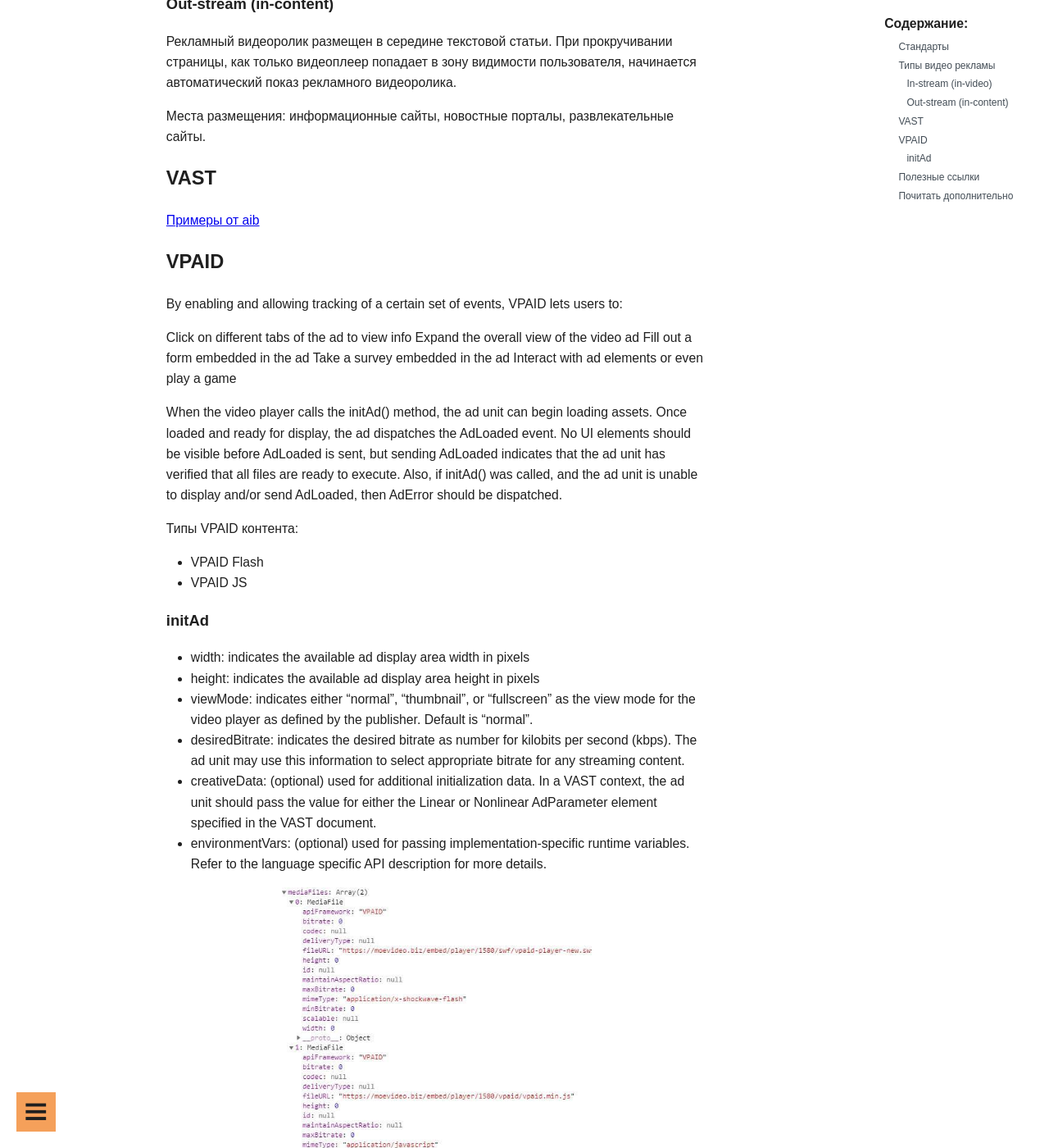
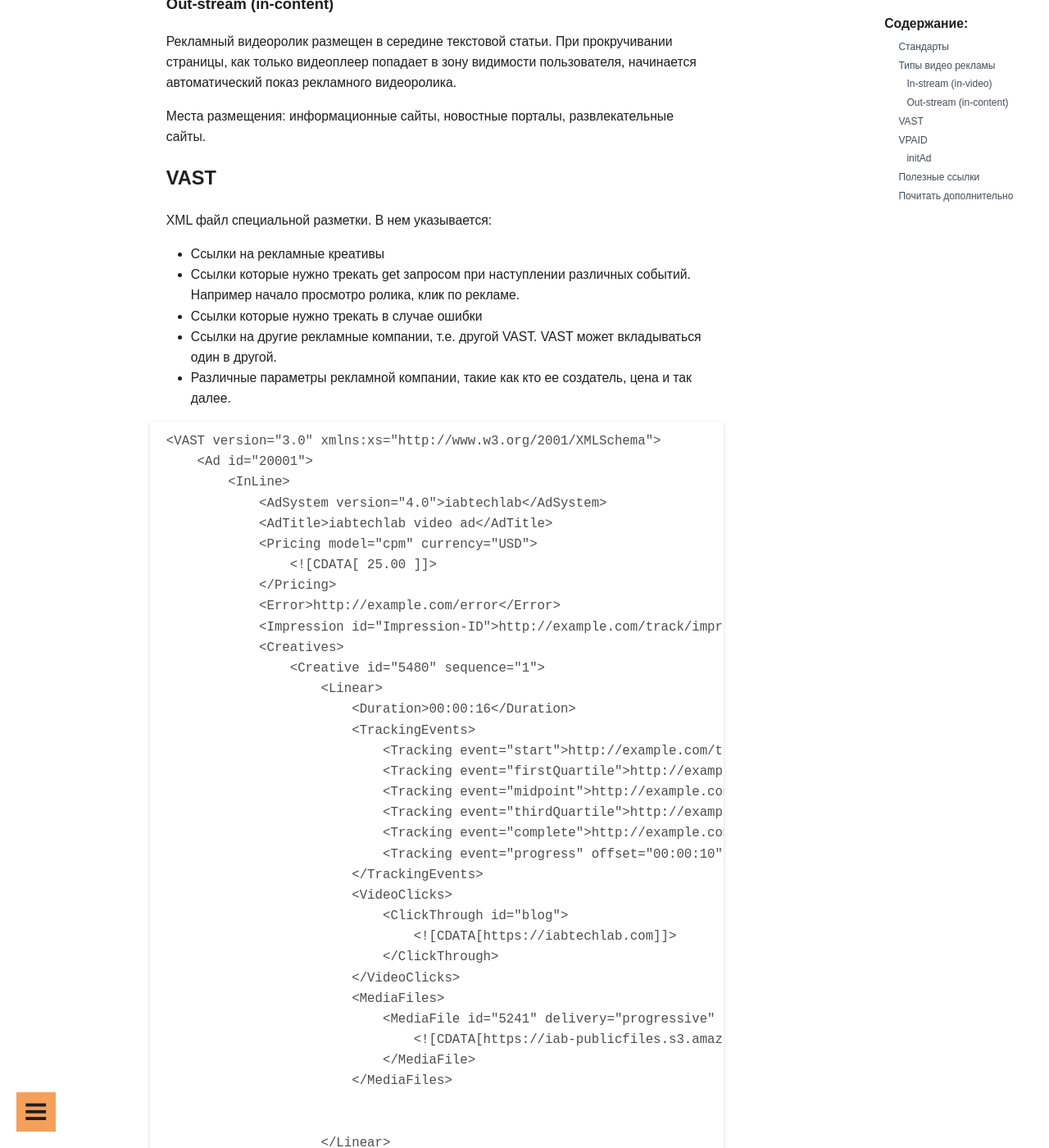
Before and after one commit to guest363/blog, a Jekyll site: the page built from _posts/web/2020-05-24-internet-video-ads-vast-and-vpaid.md, in a window 1280 px wide and 1400 px high, scrolled down 533 px. Shown: the whole window at 82% size. Built offline with Jekyll 4.4.1, drawn with Linux system fonts in a browser that asks for light colours; some of the changed text lies outside the part shown.

Commit message:
add habits

````diff
--- a/_posts/web/2020-05-24-internet-video-ads-vast-and-vpaid.md
+++ b/_posts/web/2020-05-24-internet-video-ads-vast-and-vpaid.md
@@ -27,24 +27,67 @@ tag: Web
 
 ## VAST
 
+XML файл специальной разметки. В нем указывается:
+- Ссылки на рекламные креативы
+- Ссылки которые нужно трекать get запросом при наступлении различных событий. Например начало просмотро ролика, клик по рекламе.
+- Ссылки которые нужно трекать в случае ошибки
+- Ссылки на другие рекламные компании, т.е. другой VAST. VAST может вкладываться один в другой.
+- Различные параметры рекламной компании, такие как кто ее создатель, цена и так далее.
+
+```XML
+<VAST version="3.0" xmlns:xs="http://www.w3.org/2001/XMLSchema">
+    <Ad id="20001">
+        <InLine>
+            <AdSystem version="4.0">iabtechlab</AdSystem>
+            <AdTitle>iabtechlab video ad</AdTitle>
+            <Pricing model="cpm" currency="USD">
+                <![CDATA[ 25.00 ]]>
+            </Pricing>
+            <Error>http://example.com/error</Error>
+            <Impression id="Impression-ID">http://example.com/track/impression</Impression>
+            <Creatives>
+                <Creative id="5480" sequence="1">
+                    <Linear>
+                        <Duration>00:00:16</Duration>
+                        <TrackingEvents>
+                            <Tracking event="start">http://example.com/tracking/start</Tracking>
+                            <Tracking event="firstQuartile">http://example.com/tracking/firstQuartile</Tracking>
+                            <Tracking event="midpoint">http://example.com/tracking/midpoint</Tracking>
+                            <Tracking event="thirdQuartile">http://example.com/tracking/thirdQuartile</Tracking>
+                            <Tracking event="complete">http://example.com/tracking/complete</Tracking>
+                            <Tracking event="progress" offset="00:00:10">http://example.com/tracking/progress-10</Tracking>
+                        </TrackingEvents>
+                        <VideoClicks>
+                            <ClickThrough id="blog">
+                                <![CDATA[https://iabtechlab.com]]>
+                            </ClickThrough>
+                        </VideoClicks>
+                        <MediaFiles>
+                            <MediaFile id="5241" delivery="progressive" type="video/mp4" bitrate="500" width="400" height="300" minBitrate="360" maxBitrate="1080" scalable="1" maintainAspectRatio="1" codec="0" apiFramework="VAST">
+                                <![CDATA[https://iab-publicfiles.s3.amazonaws.com/vast/VAST-4.0-Short-Intro.mp4]]>
+                            </MediaFile>
+                        </MediaFiles>
+
+
+                    </Linear>
+                </Creative>
+            </Creatives>
+            <Extensions>
+                <Extension type="iab-Count">
+                    <total_available>
+                        <![CDATA[ 2 ]]>
+                    </total_available>
+                </Extension>
+            </Extensions>
+        </InLine>
+    </Ad>
+</VAST>
+```
+
 [Примеры от aib](https://github.com/InteractiveAdvertisingBureau/VAST_Samples/tree/master/VAST%203.0%20Samples)
 
 ## VPAID
-By enabling and allowing tracking of a certain set of events, VPAID lets users to:
-
-Click on different tabs of the ad to view info
-Expand the overall view of the video ad
-Fill out a form embedded in the ad
-Take a survey embedded in the ad
-Interact with ad elements or even play a game
-
-
-When the video player calls the initAd() method, the ad unit can begin loading assets.
-Once loaded and ready for display, the ad dispatches the AdLoaded event. No UI elements
-should be visible before AdLoaded is sent, but sending AdLoaded indicates that the ad
-unit has verified that all files are ready to execute. Also, if initAd() was called, and the ad
-unit is unable to display and/or send AdLoaded, then AdError should be dispatched.
-
+В VAST в качестве медиафайлов могут быть js и swf ролики. Так вот VPAID это стандарт описания методов, событий
 
 Типы VPAID контента:
 
````
Also changed, not shown: _posts/thoughts/2020-07-08-bad-habits.md (added, +22 -0 lines), 1 other file.
